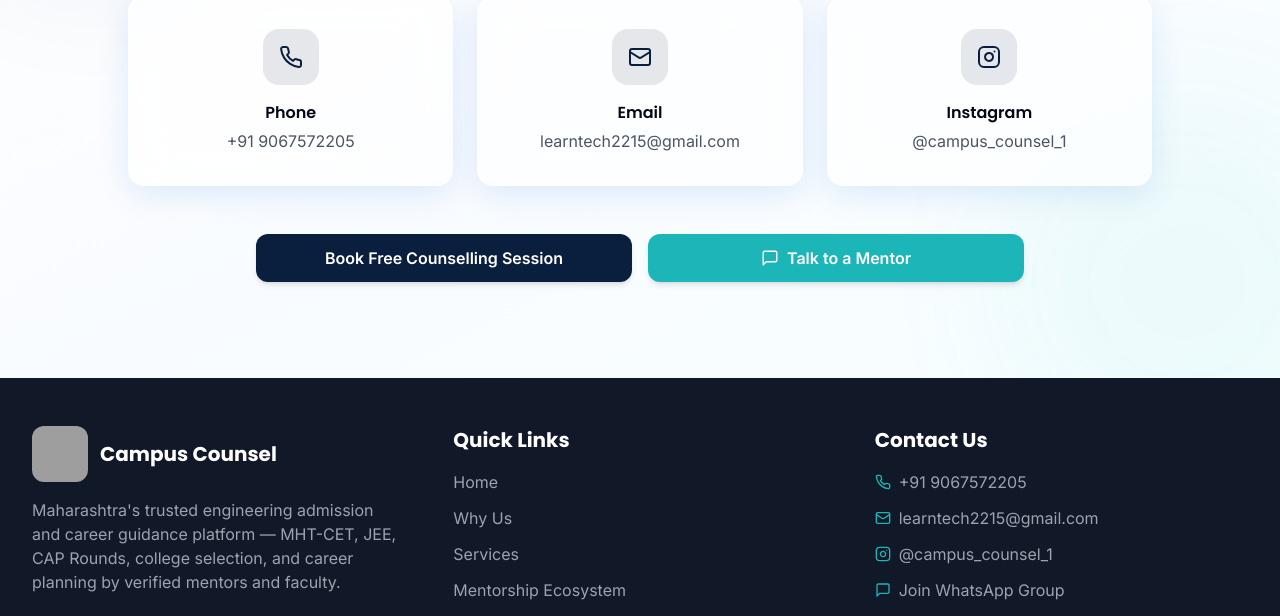
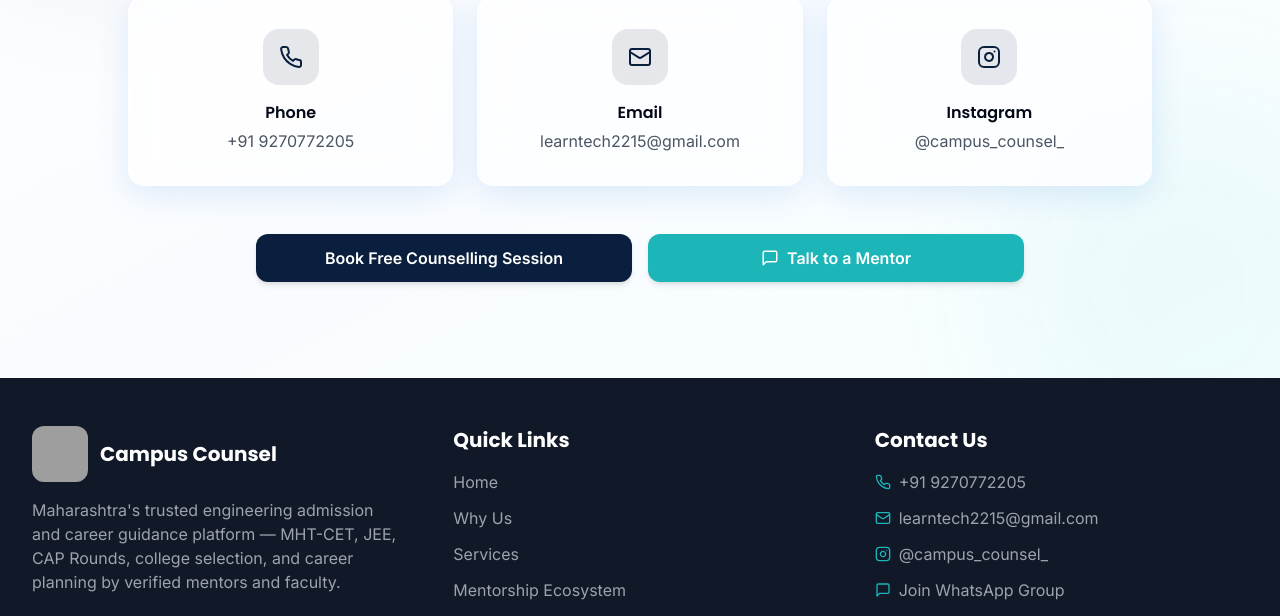
Before and after one commit to Harshu22012005/learntech-future-focus, a React (Vite) app: page / in a window 1280 px wide. Shown: the part 7399-8015 px from the top of the page. Built offline with nearby package versions, Linux system fonts and the light colour scheme; grey boxes are pictures that could not be loaded.

Commit message:
Changes
Co-authored-by: Harshu22012005 <191850467+Harshu22012005@users.noreply.github.com>

```diff
--- a/index.html
+++ b/index.html
@@ -46,14 +46,14 @@
       "logo": "https://xtnadmisssions.lovable.app/__l5e/assets-v1/52933df8-3181-4b74-8a00-f1681bb89b27/campus-counsel-logo.jpg",
       "description": "Maharashtra's trusted engineering admission and career guidance platform helping students with MHT-CET, JEE, CAP Rounds, engineering college selection, and career planning.",
       "email": "learntech2215@gmail.com",
-      "telephone": "+91-9067572205",
+      "telephone": "+91-9270772205",
       "areaServed": "Maharashtra, India",
       "sameAs": [
-        "https://www.instagram.com/campus_counsel_1/"
+        "https://www.instagram.com/campus_counsel_/"
       ],
       "contactPoint": {
         "@type": "ContactPoint",
-        "telephone": "+91-9067572205",
+        "telephone": "+91-9270772205",
         "contactType": "customer service",
         "areaServed": "IN",
         "availableLanguage": ["English", "Hindi", "Marathi"]
--- a/src/components/Contact.tsx
+++ b/src/components/Contact.tsx
@@ -20,12 +20,12 @@ const Contact = () => {
         </div>
 
         <div className="grid grid-cols-1 md:grid-cols-3 gap-6 max-w-5xl mx-auto">
-          <a href="tel:+919067572205" className="group glass-card p-8 text-center hover-3d">
+          <a href="tel:+919270772205" className="group glass-card p-8 text-center hover-3d">
             <div className="w-14 h-14 mx-auto flex items-center justify-center rounded-2xl bg-learntech-blue/10 text-learntech-blue mb-4 group-hover:scale-110 group-hover:rotate-6 transition-transform duration-300">
               <Phone size={24} aria-hidden="true" />
             </div>
             <h3 className="font-semibold mb-1">Phone</h3>
-            <p className="text-gray-600">+91 9067572205</p>
+            <p className="text-gray-600">+91 9270772205</p>
           </a>
 
           <a href="mailto:learntech2215@gmail.com" className="group glass-card p-8 text-center hover-3d">
@@ -37,7 +37,7 @@ const Contact = () => {
           </a>
 
           <a
-            href="https://www.instagram.com/campus_counsel_1/"
+            href="https://www.instagram.com/campus_counsel_/"
             target="_blank"
             rel="noopener noreferrer"
             className="group glass-card p-8 text-center hover-3d"
@@ -46,7 +46,7 @@ const Contact = () => {
               <Instagram size={24} aria-hidden="true" />
             </div>
             <h3 className="font-semibold mb-1">Instagram</h3>
-            <p className="text-gray-600">@campus_counsel_1</p>
+            <p className="text-gray-600">@campus_counsel_</p>
           </a>
         </div>
 
@@ -60,7 +60,7 @@ const Contact = () => {
             Book Free Counselling Session
           </a>
           <a
-            href="https://chat.whatsapp.com/LsXIdSWapEQHNzGaaAuBpF"
+            href="https://chat.whatsapp.com/ENVFwpeZDHy5vXApbukiWl"
             target="_blank"
             rel="noopener noreferrer"
             className="btn-secondary text-center hover-3d flex items-center justify-center gap-2"
--- a/src/components/Faq.tsx
+++ b/src/components/Faq.tsx
@@ -69,7 +69,7 @@ const Faq = () => {
           <p className="text-gray-600 mb-4">Still have questions? Get in touch with us directly.</p>
           <div className="flex flex-col sm:flex-row gap-4 justify-center">
             <a
-              href="https://api.whatsapp.com/send/?phone=919067572205&text&type=phone_number"
+              href="https://api.whatsapp.com/send/?phone=919270772205&text&type=phone_number"
               target="_blank"
               rel="noopener noreferrer"
               className="btn-secondary flex items-center justify-center gap-2"
--- a/src/components/FloatingWhatsApp.tsx
+++ b/src/components/FloatingWhatsApp.tsx
@@ -2,7 +2,7 @@ import React from 'react';
 
 const FloatingWhatsApp = () => (
   <a
-    href="https://chat.whatsapp.com/LsXIdSWapEQHNzGaaAuBpF"
+    href="https://chat.whatsapp.com/ENVFwpeZDHy5vXApbukiWl"
     target="_blank"
     rel="noopener noreferrer"
     aria-label="Join our WhatsApp group"
--- a/src/components/Footer.tsx
+++ b/src/components/Footer.tsx
@@ -26,11 +26,11 @@ const Footer = () => {
             </p>
             <div className="flex space-x-4">
               <a
-                href="https://www.instagram.com/campus_counsel_1/"
+                href="https://www.instagram.com/campus_counsel_/"
                 target="_blank"
                 rel="noopener noreferrer"
                 className="w-10 h-10 rounded-full bg-gray-800 flex items-center justify-center hover:bg-learntech-blue transition-all"
-                aria-label="Instagram @campus_counsel_1"
+                aria-label="Instagram @campus_counsel_"
               >
                 <Instagram size={18} />
               </a>
@@ -42,7 +42,7 @@ const Footer = () => {
                 <Mail size={18} />
               </a>
               <a
-                href="https://chat.whatsapp.com/LsXIdSWapEQHNzGaaAuBpF"
+                href="https://chat.whatsapp.com/ENVFwpeZDHy5vXApbukiWl"
                 target="_blank"
                 rel="noopener noreferrer"
                 className="w-10 h-10 rounded-full bg-gray-800 flex items-center justify-center hover:bg-learntech-blue transition-all"
@@ -71,8 +71,8 @@ const Footer = () => {
             <ul className="space-y-3">
               <li className="flex items-center">
                 <Phone size={16} className="text-learntech-green mr-2" aria-hidden="true" />
-                <a href="tel:+919067572205" className="text-gray-400 hover:text-white transition-colors">
-                  +91 9067572205
+                <a href="tel:+919270772205" className="text-gray-400 hover:text-white transition-colors">
+                  +91 9270772205
                 </a>
               </li>
               <li className="flex items-center">
@@ -84,18 +84,18 @@ const Footer = () => {
               <li className="flex items-center">
                 <Instagram size={16} className="text-learntech-green mr-2" aria-hidden="true" />
                 <a
-                  href="https://www.instagram.com/campus_counsel_1/"
+                  href="https://www.instagram.com/campus_counsel_/"
                   target="_blank"
                   rel="noopener noreferrer"
                   className="text-gray-400 hover:text-white transition-colors"
                 >
-                  @campus_counsel_1
+                  @campus_counsel_
                 </a>
               </li>
               <li className="flex items-center">
                 <MessageSquare size={16} className="text-learntech-green mr-2" aria-hidden="true" />
                 <a
-                  href="https://chat.whatsapp.com/LsXIdSWapEQHNzGaaAuBpF"
+                  href="https://chat.whatsapp.com/ENVFwpeZDHy5vXApbukiWl"
                   target="_blank"
                   rel="noopener noreferrer"
                   className="text-gray-400 hover:text-white transition-colors"
--- a/src/components/HeroSection.tsx
+++ b/src/components/HeroSection.tsx
@@ -55,7 +55,7 @@ const HeroSection = () => {
               </Button>
             </a>
             <a
-              href="https://chat.whatsapp.com/LsXIdSWapEQHNzGaaAuBpF"
+              href="https://chat.whatsapp.com/ENVFwpeZDHy5vXApbukiWl"
               target="_blank"
               rel="noopener noreferrer"
             >
--- a/src/components/Packages.tsx
+++ b/src/components/Packages.tsx
@@ -126,7 +126,7 @@ const Packages = () => {
 
           <div className="mt-6">
             <a
-              href="https://api.whatsapp.com/send/?phone=919067572205&text=Hi%20Campus%20Counsel,%20I'm%20interested%20in%20a%20custom%20counselling%20package.%20Can%20you%20help%20me?"
+              href="https://api.whatsapp.com/send/?phone=919270772205&text=Hi%20Campus%20Counsel,%20I'm%20interested%20in%20a%20custom%20counselling%20package.%20Can%20you%20help%20me?"
               target="_blank"
               rel="noopener noreferrer"
               className="inline-flex items-center text-learntech-blue hover:underline font-medium"
--- a/src/components/WhyChooseUs.tsx
+++ b/src/components/WhyChooseUs.tsx
@@ -81,7 +81,7 @@ const WhyChooseUs = () => {
               Book Free Counselling Session
             </a>
             <a
-              href="https://chat.whatsapp.com/LsXIdSWapEQHNzGaaAuBpF"
+              href="https://chat.whatsapp.com/ENVFwpeZDHy5vXApbukiWl"
               target="_blank"
               rel="noopener noreferrer"
               className="bg-learntech-green hover:bg-learntech-green-dark text-white font-semibold px-6 py-3 rounded-lg transition-all text-center"
```
Also changed, not shown: public/llms.txt.
